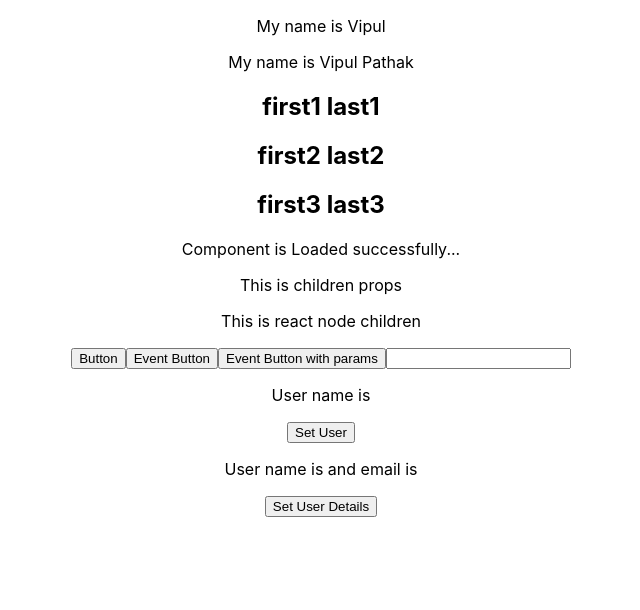
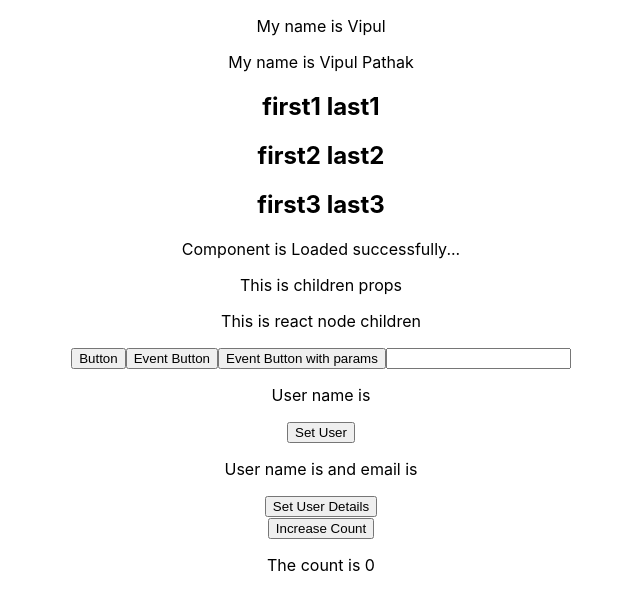
Before and after one commit to vipulpathak113/TypescriptLearning, a React (Create React App) app: page / in a window 1280 px wide. Shown: the top 610 px of the page, without its empty margins (319-959 px from the left). Built offline with nearby package versions, Linux system fonts and the light colour scheme.

Commit message:
class component

```diff
--- a/src/App.tsx
+++ b/src/App.tsx
@@ -9,6 +9,7 @@
 import UseState from "./components/useStateType";
 import User from "./context/User";
 import { UserContextProvider } from "./context/UserContext";
+import { Counter } from "./components/ClassComponent";
 
 function App() {
   const person = {
@@ -56,10 +57,11 @@
         }}
         value=""
       />
-      <UseState/>
+      <UseState />
       <UserContextProvider>
-        <User/>
+        <User />
       </UserContextProvider>
+      <Counter message="The count is" />
     </div>
   );
 }
--- /dev/null
+++ b/src/components/ClassComponent.tsx
@@ -0,0 +1,31 @@
+import { Component } from "react";
+
+type CounterProps = {
+  message: string;
+};
+
+type CounterState = {
+  count: number;
+};
+
+export class Counter extends Component<CounterProps, CounterState> {
+  // if props is not there then <{},CounterState>, if state is not there <CounterProps>
+  state = {
+    count: 0,
+  };
+
+  handleCount = () => {
+    this.setState((prevState) => ({ count: prevState.count + 1 }));
+  };
+
+  render() {
+    return (
+      <div>
+        <button onClick={this.handleCount}>Increase Count</button>
+        <p>
+          {this.props.message} {this.state.count}
+        </p>
+      </div>
+    );
+  }
+}
```
